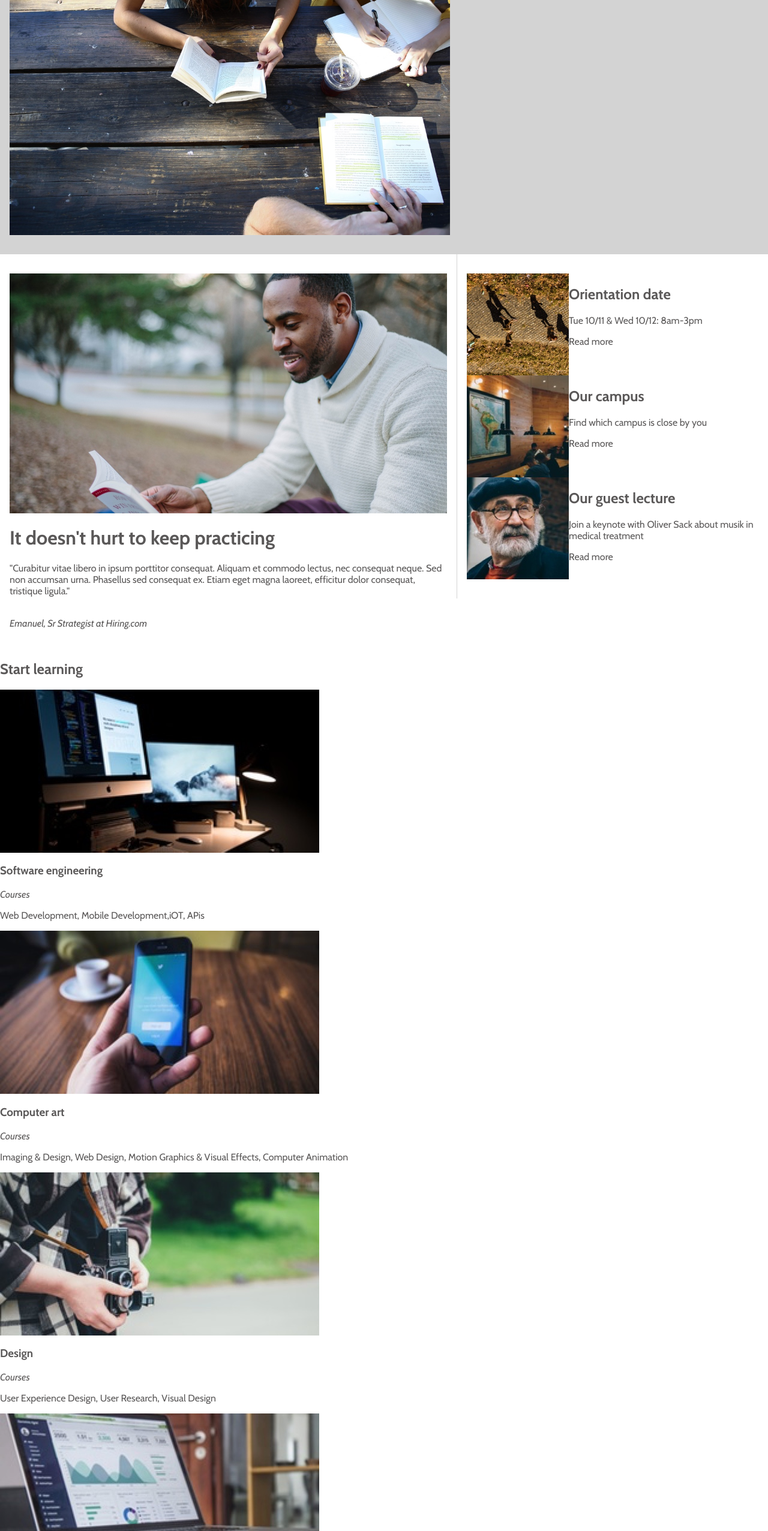
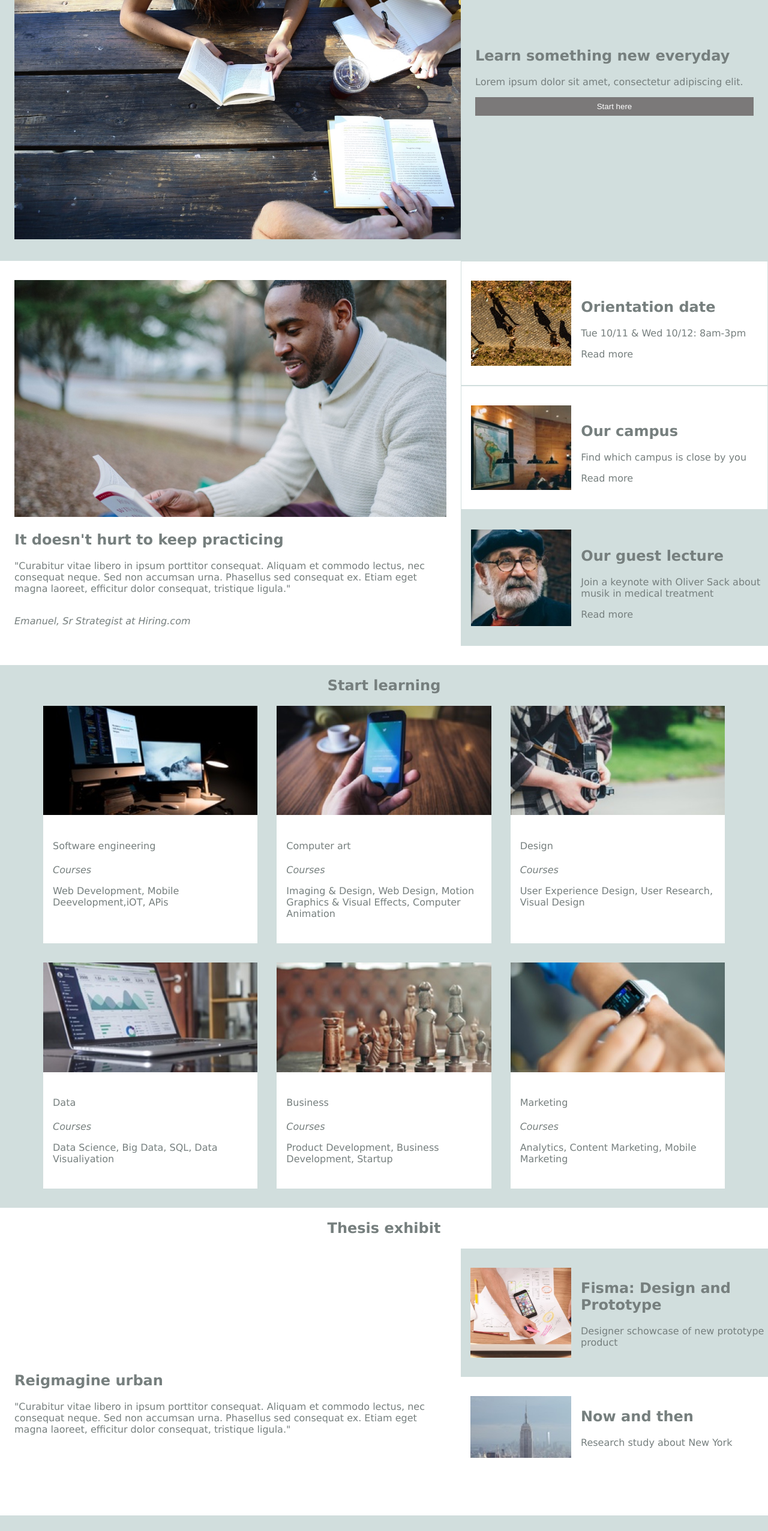
Before and after one commit to invi1511/C-A, a plain HTML site: page index.html in a window 1280 px wide. Shown: the part 247-2800 px from the top of the page at 60% size. Drawn offline with nearby package versions, Linux system fonts and the light colour scheme; grey boxes are pictures that could not be loaded.

Commit message:
last modify

```diff
--- a/index.html
+++ b/index.html
@@ -1,23 +1,24 @@
 <!DOCTYPE html>
-<html>
+<html lang="en">
+
 <head>
-        <meta charset="utf-8">
+  <meta charset="UTF-8">
+  <meta http-equiv="X-UA-Compatible" content="IE=edge">
   <meta name="viewport" content="width=device-width, initial-scale=1.0">
+  <link rel="icon" href="./resources/images/ic-logo.svg" type="image/x-icon">
+  <!-- my css -->
   <link rel="stylesheet" href="./resources/css/style.css">
-        <link rel="preconnect" href="https://fonts.googleapis.com">
-        <link rel="preconnect" href="https://fonts.gstatic.com" crossorigin>
-        <link href="https://fonts.googleapis.com/css2?family=Cabin:ital,wdth,wght@0,75..100,400..700;1,75..100,400..700&display=swap" rel="stylesheet">
-        <title>Colmar Academy</title>
+  <title>ColmarAcademy</title>
 </head>
 
 <body>
-
-<!-- Header -->
-        <header class="primary-header">
-            <a class="logo" href="#default" >
+  <main class="grid-container">
+<!-- header -->
+    <header class="primary-header split-grid">
+      <a class="logo" href="#default">
           <img src="./resources/images/ic-logo.svg">
           <span class="menu">COLMAR</span>
-                <span class="lightgreytext menu">ACADEMY</span>
+          <span class="lightgrey-text menu">ACADEMY</span>
       </a>
       <a href="./index.html">
           <img class="hidden" src="./resources/images/ic-on-campus.svg">
@@ -35,23 +36,19 @@
           <span class="menu">Sign in</span>
       </a>
     </header>
-
-<!-- Banner Section -->
-        <div class="banner flex">
-            <div class="left">
-                <img src="./resources/images/banner.jpg" alt="Banner">
-            </div>
-            <div class="right">
+<!-- banner section -->
+    <article class="banner">
+      <img src="./resources/images/banner.jpg" alt="banner image">
+    </article>
+    <article class="aside">
         <h1>Learn something new everyday</h1>
         <p>Lorem ipsum dolor sit amet, consectetur adipiscing elit.</p>
         <button>Start here</button>
-            </div>
-        </div>
-
- <!-- Information Main Section -->
-        <div class="information-main flex">
-            <div class="image left">
-                <img src="./resources/images/information-main.jpg" alt="Information Main">
+    </article>
+<!-- information main section -->
+    <article class="information-main bg-white">
+      <img src="./resources/images/information-main.jpg">
+      <div>
         <h1>It doesn't hurt to keep practicing</h1>
           <p>"Curabitur vitae libero in ipsum porttitor consequat.
               Aliquam et commodo lectus, nec consequat neque.
@@ -61,111 +58,131 @@
           <br/>
           <i>Emanuel, Sr Strategist at Hiring.com</i>
       </div>
-            <div class="article right">
-                <article class="flex">
-                    <div class="left">
-                        <img src="./resources/images/information-orientation.jpg">
-                    </div>
-                    <div class="right">
+    </article>
+    <article class="aside-inf bg-white">
+        <div class="bg-image information-orientation"></div>
+        <div>
           <h1>Orientation date</h1>
           <p>Tue 10/11 & Wed 10/12: 8am-3pm</p>
           <a href="#">Read more</a>
         </div>
     </article>
-                <article class="flex">
-                    <div class="left">
-                        <img src="./resources/images/information-campus.jpg">
-                    </div>
-                    <div class="right">
+    <article class="aside-inf bg-white">
+        <div class="bg-image information-campus"></div>
+        <div>
           <h1>Our campus</h1>
           <p>Find which campus is close by you</p>
           <a href="#">Read more</a>
         </div>
       </article>
-                <article class="flex">
-                    <div class="left">
-                        <img src="./resources/images/information-guest-lecture.jpg">
-                    </div>
-                    <div class="right">
+      <article class="aside-inf white-block">
+        <div class="bg-image guest-lecture"></div>
+        <div>
           <h1>Our guest lecture</h1>
           <p>Join a keynote with Oliver Sack about musik in medical treatment</p>
           <a href="#">Read more</a>
         </div>
       </article>
+      <article class="empty-block bg-white split-grid"></article>
+ <!-- start learning section -->
+      <article class="start-learning split-grid">
+        <h1>Start learning</h1>
+      </article>
+      <article class="galery split-grid">
+        <div class="galery-block bg-white">
+          <img src="./resources/images/course-software.jpg">
+          <section class="text-galery">
+            <h4>Software engineering</h4>
+            <i>Courses</i>
+            <p>Web Development, Mobile Deevelopment,iOT, APis</p>
+          </section>
       </div>
+      <div class="galery-block bg-white">
+          <img src="./resources/images/course-computer-art.jpg">
+          <section class="text-galery">
+            <h4>Computer art</h4>
+            <i>Courses</i>
+            <p>Imaging & Design, Web Design, Motion Graphics & Visual Effects, Computer Animation</p>
+          </section>
       </div>
-
-
- <!-- Start Learning Section -->
-        <section>
-            <h1>Start learning</h1>
-            <article>
-                <img src="./resources/images/course-software.jpg">
-                <h1>Software engineering</h1>
-                <i>Courses</i>
-                <p>Web Development, Mobile Development,iOT, APis</p>
-            </article>
-            <article>
-                <img src="./resources/images/course-computer-art.jpg">
-                <h1>Computer art</h1>
-                <i>Courses</i>
-                <p>Imaging & Design, Web Design, Motion Graphics
-                    & Visual Effects, Computer Animation</p>
-            </article>
-            <article>
+      <div class="galery-block bg-white">
           <img src="./resources/images/course-design.jpg">
-                <h1>Design</h1>
+          <section class="text-galery">
+            <h4>Design</h4>
             <i>Courses</i>
             <p>User Experience Design, User Research, Visual Design</p>
-            </article>
-            <article>
+          </section>
+      </div>
+      <div class="galery-block bg-white">
           <img src="./resources/images/course-data.jpg">
-                <h1>Data</h1>
+          <section class="text-galery">
+            <h4>Data</h4>
             <i>Courses</i>
-                <p>Data Science, Big Data, SQL, Data Visualization</p>
-            </article>
-            <article>
+            <p>Data Science, Big Data, SQL, Data Visualiyation</p>
+          </section>
+      </div>
+      <div class="galery-block bg-white">
           <img src="./resources/images/course-business.jpg">
-                <h1>Business</h1>
+          <section class="text-galery">
+            <h4>Business</h4>
             <i>Courses</i>
             <p>Product Development, Business Development, Startup</p>
-            </article>
-            <article>
+          </section>
+      </div>
+      <div class="galery-block bg-white">
           <img src="./resources/images/course-marketing.jpg">
-                <h1>Marketing</h1>
+          <section class="text-galery">
+            <h4>Marketing</h4>
             <i>Courses</i>
             <p>Analytics, Content Marketing, Mobile Marketing</p>
+          </section>
+      </div>
   </article>
-        </section>
 
- <!-- Thesis Exhibit Section -->
-        <section>
+<!-- thesis Exhibit Section -->
+  <article class="start-learning split-grid bg-white">
     <h1>Thesis exhibit</h1>
+  </article>
+  <article class="thesis-exhibits bg-white">
     <video src="./resources/video/thesis.mp4"></video>
+    <div>
       <h1>Reigmagine urban</h1>
       <p>"Curabitur vitae libero in ipsum porttitor consequat.
           Aliquam et commodo lectus, nec consequat neque.
           Sed non accumsan urna. Phasellus sed consequat ex.
           Etiam eget magna laoreet, efficitur dolor consequat,
           tristique ligula."</p>
-            <article>
-                <img src="./resources/images/thesis-fisma.jpg">
+    </div>
+  </article>
+  <article class="aside-thesis ">
+      <div class="bg-image thesis-fisma"></div>
+      <div>
         <h1>Fisma: Design and Prototype</h1>
         <p>Designer schowcase of new prototype product</p>
+      </div>
   </article>
-            <article>
-                <img src="./resources/images/thesis-now-and-then.jpg">
+  <article class="aside-thesis bg-white">
+      <div class="bg-image thesis-now-and-then"></div>
+      <div>
         <h1>Now and then</h1>
         <p>Research study about New York</p>
+      </div>
     </article>
-        </section>
+    <article class="aside-thesis bg-white">
+    </article>
 
 <!-- Footer -->
-        <footer>
+
+    <article class="footer-left">
       <p>	&copy; 2016 Colmar Academy. All rights reserved</p>
+    </article>
+    <article class="footer-right">
       <a href="#">Terms</a>
-            <a href="#"></a>
-        </footer>
+      <a href="#">Privacy</a>
+    </article>
+
+  </main>
 
 </body>
+
 </html>
--- a/resources/css/style.css
+++ b/resources/css/style.css
@@ -1,141 +1,238 @@
 /* general */
 body {
-    margin: 0 auto;
-    font-family: Cabin, Geneva, Tahoma, sans-serif;
-    color: rgb(90, 88, 88);
+    margin: 0;
+    font-family: Verdana, Geneva, Tahoma, sans-serif;
+    background-color: #d1dedd;
+    color: #767f7e;
+  }
+  ul, li {
+    list-style-type: none;
+  }
+  img {
+    max-width: 100%;
+  }
+  video {
+    max-width: 100%;
+  }
+  h4 {
+    font-weight: 550;
+  }
+  a {
+    text-decoration: none;
+    color: #767f7e;
+  }
+  .grid-container {
+    display: grid;
+    grid-template-columns: 60% 40%;
+  }
+  .split-grid {
+    grid-column: span 2;
   }
 
-/* h1 {
-    font-size: 40px;
-    font-weight: bold;
+  /* header */
+  .lightgrey-text {
+    color: #a9adac;
   }
-
-p {
-    font-size: 20px;
-} */
-
-a {
-    text-decoration: none;
-    color: rgb(90, 88, 88);
-}
-
-.lightgreytext {
-    color: rgb(180, 178, 178);
-}
-
-img {
-    display: block;
-    max-width: 100%;
-}
-
-.flex {
-    display: flex;
-    align-items: start;
-    justify-content: space-between;
-}
-
-.left {
-    width: 60%;
-}
-
-.right {
-    width: 40%;
-}
-
-
-/* header */
-
   .primary-header {
     display: flex;
     gap: 1rem;
     height: 64px;
     align-items: center;
     justify-content: space-between;
-    margin: 0 24px ;
+    padding: 0 24px ;
+    background-color: white;
   }
-
   .logo {
     height: 32px;
     display: flex;
     align-items: center;
     flex: 1;
   }
-
   .hidden {
     display: none;
   }
 
-@media (max-width: 35em) {
-    .menu {
-        display: none;
+   /* banner section */
+   .aside {
+    align-self: center;
+    padding: 2rem 1.5rem;
    }
-
-    .hidden {
-        display: block;
-    }
-
-    .logo {
-        flex: none;
-    }
-}
-
-/* banner Section */
-.banner {
-    padding: 2rem 1rem;
-    background-color: lightgray;
-    gap: 1.5rem;
-}
-
-.banner button {
+   .aside button {
     background-color: rgb(123, 121, 121);
     border: none;
     color: white;
     padding: 0.5rem;
     width: 100%;
   }
-
-@media (max-width: 35em) {
   .banner {
-        flex-direction: column;
-        padding: 0;
-        gap: 0;
-    }
-    .left {
-        width: auto;
-    }
-    .right {
-        width: auto;
-        padding: 0 1rem 2rem 1rem;
+    padding: 2rem 0 2rem 1.5rem;
   }
 
+  /* information main section */
+  .information-main {
+    padding: 2rem 1.5rem;
+    grid-row: span 3;
+  }
+  .aside-inf {
+    display: grid;
+    grid-template-columns: 35% 65%;
+    padding: 2rem 1rem;
+    border: 1px solid #d1dedd;
+    align-items: center;
+    gap: 1rem;
+  }
+  .bg-white {
+    background-color: white;
+  }
+  .bg-image {
+    background-repeat: no-repeat;
+    background-size: cover;
+    height: 100%;
+  }
+  .information-orientation {
+    background-image: url("../images/information-orientation.jpg");
+  }
+  .information-campus {
+    background-image: url("../images/information-campus.jpg");
+  }
+  .guest-lecture {
+    background-image: url("../images/information-guest-lecture.jpg");
+  }
+  .thesis-fisma {
+    background-image: url("../images/thesis-fisma.jpg");
+  }
+  .thesis-now-and-then {
+    background-image: url("../images/thesis-now-and-then.jpg");
+  }
+  .empty-block  {
+    height: 2rem;
   }
 
-/* information-main */
-
-.information-main .article {
-    border-left: 1px solid lightgray;
+  /* start learning section */
+  .start-learning {
+    text-align: center;
+  }
+  .galery {
+    display: grid;
+    grid-template-columns: repeat(3, 1fr);
+    padding: 0 4.5rem 2em 4.5rem;
+    gap: 2rem;
+  }
+  .text-galery {
+    padding: 1rem 1rem 1.5rem 1rem;
   }
 
-.information-main .article, .image {
+  /* thesis Exhibit Section */
+  .thesis-exhibits {
+    padding: 2rem 1.5rem;
+    grid-row: span 3;
+  }
+  .aside-thesis {
+    display: grid;
+    grid-template-columns: 35% 65%;
     padding: 2rem 1rem;
+    align-items: center;
+    gap: 1rem;
   }
 
-.article {
-    gap: 1.5rem;
+  /* footer */
+  .footer-left {
+    padding: 1rem 1.5rem;
+    align-self: center;
   }
-
-.article .left {
-    width: 35%;
+  .footer-right {
+    padding: 1rem 1.5rem;
+    align-self: center;
+    text-align: right;
   }
-
-.article .right {
-    width: 65%;
+  .footer-right a {
+    margin-left: 1rem;
+  }
+  .flex {
+    display: flex;
   }
 
 
-/* Start Learning Sectio */
 
-/* Thesis Exhibit Section */
-video {
-    width: 60%;
+  /* responsive */
+  @media screen and (max-width: 700px) {
+    body {
+      background-color: white;
     }
+    /* header */
+    .menu {
+        display: none;
+    }
+    .hidden {
+        display: block;
+    }
+    .logo {
+        flex: none;
+    }
+    /* banner section */
+    article {
+      grid-column: span 2;
+    }
+    .banner {
+      padding: 0;
+    }
+    .aside {
+      padding: 0 1rem 2rem 1rem;
+      background-color: #d1dedd;
+    }
+    /* information main section */
+    .information-main {
+      display: none;
+    }
+    .aside-inf {
+      grid-template-columns: 1fr;
+      padding: 1rem;
+      border: none;
+    }
+    .bg-image {
+      min-height: 200px;
+    }
+    .information-orientation {
+      background-image: url("../images/information-orientation-mobile.jpg");
+    }
+    .information-campus {
+      background-image: url("../images/information-campus-mobile.jpg");
+    }
+    .guest-lecture {
+      background-image: url("../images/information-guest-lecture-mobile.jpg");
+    }
+    .white-block {
+      background-color: white;
+    }
+    .empty-block  {
+      display: none;
+    }
+    /* start learning section */
+    .galery img, i, p {
+      display: none;
+    }
+    .galery {
+      grid-template-columns: 1fr;
+      padding: 1rem;
+    }
+    .galery-block {
+      background-color: #d1dedd;
+    }
+    /* thesis Exhibit Section */
+    .thesis-exhibits {
+      grid-template-columns: 1fr;
+    }
+    .thesis-exhibits h1, p {
+      display: none;
+    }
+    .aside-thesis {
+      display: none;
+    }
+    /* footer */
+    .footer-right {
+      display: none;
+    }
+    .footer-left p {
+      display: block;
+    }
+  }
```
Lines whose indentation alone changed are shown as unchanged.
